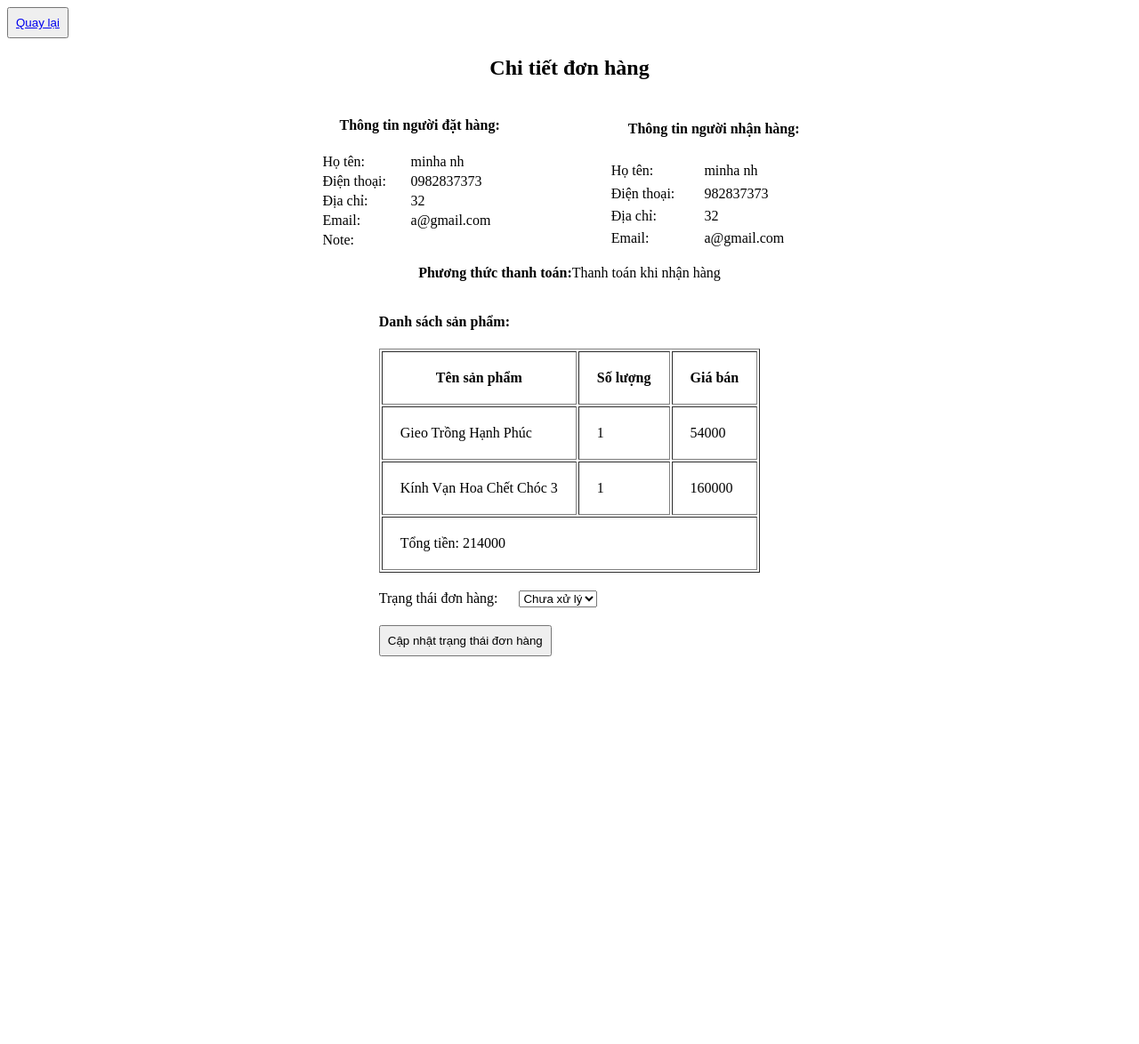
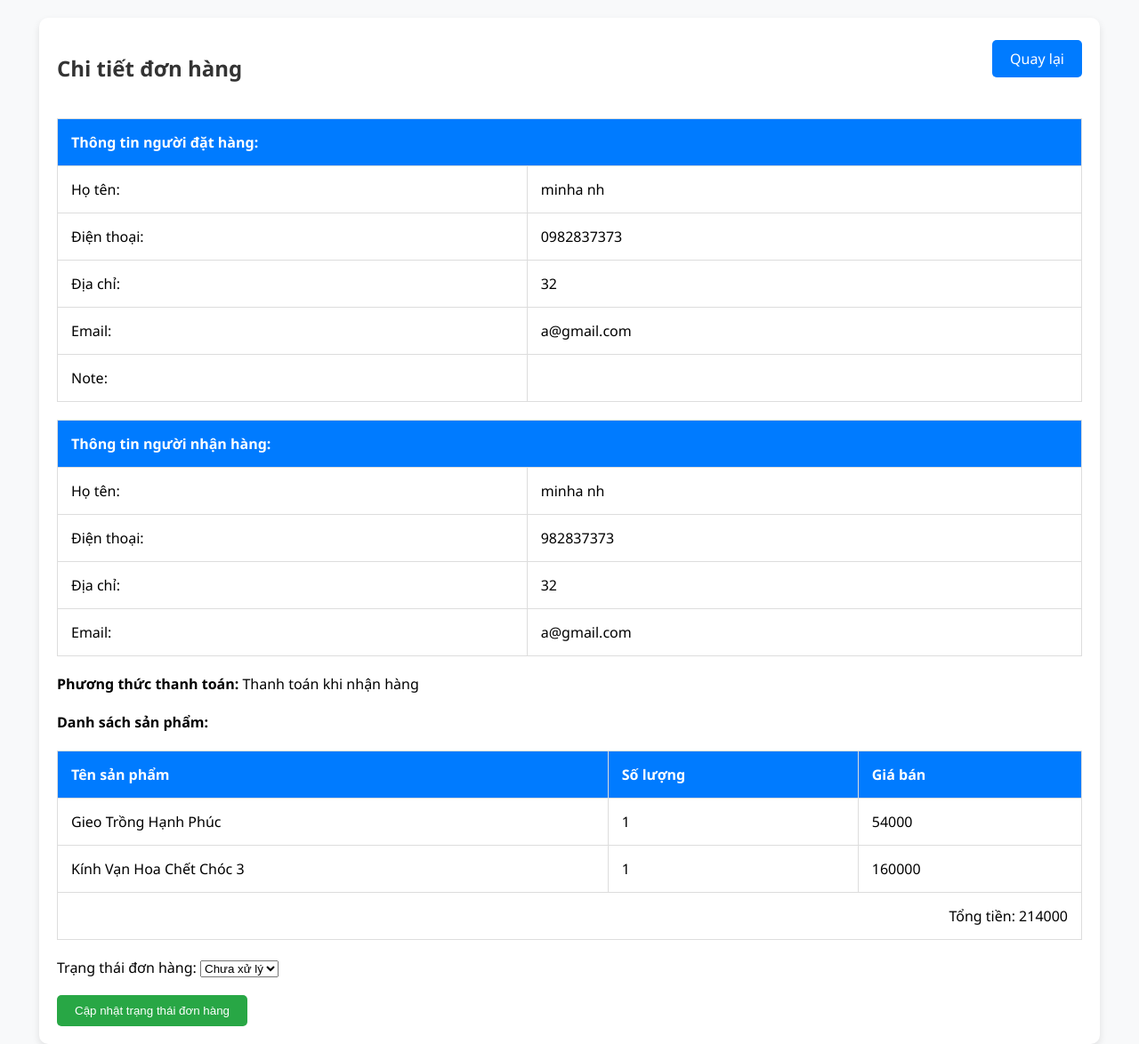
Before and after one commit to ThiNgoc24/PHP_BTL_HaUI, a PHP site: page /PHP_BTL_HaUI/order_detail.php?orderID=55 in a window 1280 px wide. Shown: the whole page at 89% size. Before the commit the page ends 738 px from the top, so only its background shows below. Run offline with PHP 8.4, Linux system fonts and the light colour scheme; data comes from the database, SQL or seed files in the repository.

Commit message:
Update css manage_order_page

```diff
--- a/Admin/Manage_orders/order_detail.php
+++ b/Admin/Manage_orders/order_detail.php
@@ -20,108 +20,170 @@
         }
     }
 ?>
+<!DOCTYPE html>
+<html lang="vi">
+<head>
+    <meta charset="UTF-8">
+    <meta name="viewport" content="width=device-width, initial-scale=1.0">
+    <title>Chi tiết đơn hàng</title>
     <style>
-    .tbl_sp td, th{
-        padding: 20px;
-    }
-
-    .detail_order{
+         body {
+            margin: 0;
+            font-family: 'Segoe UI', Tahoma, Geneva, Verdana, sans-serif;
+            background-color: #f8f9fa;
             display: flex;
             flex-direction: column;
             align-items: center;
         }
-
-    .detail_order .infor{
+        .container {
+            width: 90%;
+            max-width: 1200px;
+            background: #fff;
+            padding: 20px;
+            box-shadow: 0 4px 8px rgba(0, 0, 0, 0.1);
+            border-radius: 10px;
+            margin-top: 20px;
+        }
+        h2 {
+            text-align: center;
+            color: #333;
+            margin-bottom: 20px;
+        }
+        .infor, .product_list {
+            margin-bottom: 20px;
+        }
+        .infor table, .product_list table {
+            width: 100%;
+            border-collapse: collapse;
+            margin-bottom: 20px;
+        }
+        .infor th, .infor td, .product_list th, .product_list td {
+            padding: 15px;
+            border: 1px solid #ddd;
+            text-align: left;
+        }
+        .infor th, .product_list th {
+            background-color: #007bff;
+            color: white;
+        }
+        .orderType {
+            margin-bottom: 20px;
+        }
+        .status {
+            margin-bottom: 20px;
+        }
+        .btnQuayLai {
+            display: inline-block;
+            background-color: #007bff;
+            color: white;
+            padding: 10px 20px;
+            text-decoration: none;
+            border: none;
+            border-radius: 5px;
+            cursor: pointer;
+            transition: background-color 0.3s ease;
+            margin-bottom: 20px;
+            margin-left: auto;
+        }
+        .btnQuayLai:hover {
+            background-color: #0056b3;
+        }
+        #btnUpdate {
+            background-color: #28a745;
+            color: white;
+            padding: 10px 20px;
+            border: none;
+            border-radius: 5px;
+            cursor: pointer;
+            transition: background-color 0.3s ease;
+        }
+        #btnUpdate:hover {
+            background-color: #218838;
+        }
+        .header {
             display: flex;
-    }
-
-    /* .detail_order .orderType{
-        display: flex;
-        justify-content: left;
-    } */
-
-    .detail_order .infor table{
-        margin-left: 50px;
-        margin-right: 50px;
-    }
-
-    #statusOrder{
-        margin: 20px;
-    }
-
-    #btnUpdate{
-        padding: 8px;
-    }
-
-    .btnQuayLai{
-        padding: 8px;
+            justify-content: space-between;
+            align-items: center;
+            margin-bottom: 20px;
         }
     </style>
-<button class="btnQuayLai"><a href="list_orders.php?orderType=<?php echo $order['status'];?>">Quay lại</a></button>
-<div class="detail_order">
+</head>
+<body>
+    <div class="container">
+        <div class="header">
             <h2>Chi tiết đơn hàng</h2>
+            <a href="list_orders.php?orderType=<?php echo $order['status'];?>" class="btnQuayLai">Quay lại</a>
+        </div>
         <div class="infor">
             <table>
-            <tr><th colspan="2">Thông tin người đặt hàng: </th></tr>
+                <thead>
+                    <tr><th colspan="2">Thông tin người đặt hàng:</th></tr>
+                </thead>
                 <tbody>
                     <tr>
-                    <td>Họ tên: </td>
+                        <td>Họ tên:</td>
                         <td><?= $order['fullname'] ?></td>
                     </tr>
                     <tr>
-                    <td>Điện thoại: </td>
+                        <td>Điện thoại:</td>
                         <td><?= $order['member_phone'] ?></td>
                     </tr>
                     <tr>
-                    <td>Địa chỉ: </td>
+                        <td>Địa chỉ:</td>
                         <td><?= $order['member_address'] ?></td>
                     </tr>
                     <tr>
-                    <td>Email: </td>
+                        <td>Email:</td>
                         <td><?= $order['member_email'] ?></td>
                     </tr>
                     <tr>
-                    <td>Note: </td>
+                        <td>Note:</td>
                         <td><?= $order['note'] ?></td>
                     </tr>
                 </tbody>
             </table>
-
-        <table class="table table-bordered">
-            <tr><th colspan="2">Thông tin người nhận hàng: </th></tr>
+        </div>
+        <div class="infor">
+            <table>
+                <thead>
+                    <tr><th colspan="2">Thông tin người nhận hàng:</th></tr>
+                </thead>
                 <tbody>
                     <tr>
-                    <td>Họ tên: </td>
+                        <td>Họ tên:</td>
                         <td><?= $order['receiver'] ?></td>
                     </tr>
                     <tr>
-                    <td>Điện thoại: </td>
+                        <td>Điện thoại:</td>
                         <td><?= $order['phone'] ?></td>
                     </tr>
                     <tr>
-                    <td>Địa chỉ: </td>
+                        <td>Địa chỉ:</td>
                         <td><?= $order['address'] ?></td>
                     </tr>
                     <tr>
-                    <td>Email: </td>
+                        <td>Email:</td>
                         <td><?= $order['email'] ?></td>
                     </tr>
                 </tbody>
             </table>
         </div>
         <div class="orderType">
-        <p><b>Phương thức thanh toán:</b><span><?= $order['order_method_name']?></span></p>
+            <p><b>Phương thức thanh toán:</b> <span><?= $order['order_method_name'] ?></span></p>
         </div>
         <div class="product_list">
             <h4>Danh sách sản phẩm:</h4>
-        <table class="tbl_sp" border="1">
+            <table class="tbl_sp">
+                <thead>
                     <tr>
                         <th>Tên sản phẩm</th>
                         <th>Số lượng</th>
                         <th>Giá bán</th>
                     </tr>
+                </thead>
+                <tbody>
                     <?php
-                foreach($dataOrderProduct as $row){
+                    foreach ($dataOrderProduct as $row) {
                         echo "<tr>";
                         echo "<td>{$row['name']}</td>";
                         echo "<td>{$row['quantity']}</td>";
@@ -130,12 +192,14 @@
                     }
                     ?>
                     <tr>
-                <td colspan="3">Tổng tiền: <?php echo $tong;?></td>
+                        <td colspan="3" style="text-align: right;">Tổng tiền: <?php echo $tong; ?></td>
                     </tr>
+                </tbody>
             </table>
+        </div>
         <form action="handleOrderDetail.php" method="post">
-            <input type="hidden" name="orderID" id="orderID" value="<?php echo $orderID;?>">
-            <input type="hidden" name="statusOrderOld" id="statusOrderOld" value="<?php echo $statusOrderOld;?>">
+            <input type="hidden" name="orderID" id="orderID" value="<?php echo $orderID; ?>">
+            <input type="hidden" name="statusOrderOld" id="statusOrderOld" value="<?php echo $statusOrderOld; ?>">
             <div class="status">
                 <label for="statusOrder">Trạng thái đơn hàng: </label>
                 <select name="statusOrder" id="statusOrder">
@@ -148,4 +212,5 @@
             <input type="submit" name="btnUpdate" id="btnUpdate" value="Cập nhật trạng thái đơn hàng">
         </form>
     </div>
-</div>
+</body>
+</html>
```
Also changed, not shown: Admin/Manage_orders/list_orders.php (+77 -3 lines), Admin/Manage_orders/order_categories.php (+42 -10 lines). Lines whose indentation alone changed are shown as unchanged.
